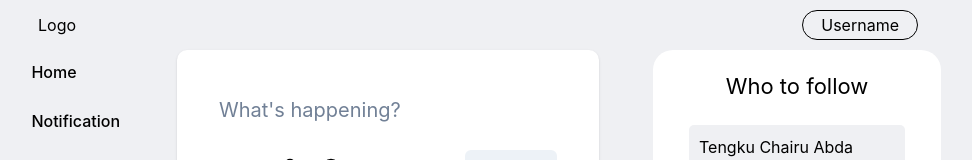
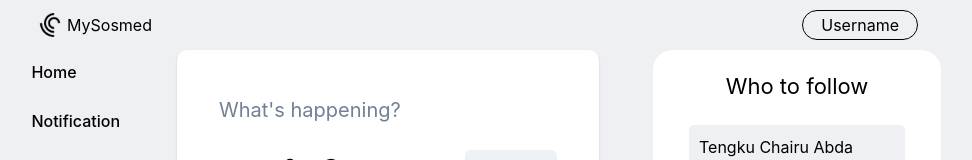
Before and after one commit to Chairuabda/exercise-12-kelompok-3, a React (Vite) app: page /home in a window 1280 px wide. Shown: the top 160 px of the page, without its empty margins (162-1134 px from the left). Built offline with nearby package versions, Linux system fonts and the light colour scheme; no server answers; data requests are answered from the project's data file.

Commit message:
update Logo

```diff
--- a/index.html
+++ b/index.html
@@ -2,9 +2,9 @@
 <html lang="en">
   <head>
     <meta charset="UTF-8" />
-    <link rel="icon" type="image/svg+xml" href="/vite.svg" />
+    <link rel="icon" type="image/svg+xml" href="/src/assets/abstract.png" />
     <meta name="viewport" content="width=device-width, initial-scale=1.0" />
-    <title>Vite + React</title>
+    <title>MySosmed</title>
   </head>
   <body style="margin: 0; padding: 0; max-width: 100vw; max-width: 100vw; overflow-x: hidden;">
     <div id="root"></div>
--- a/src/pages/Home/index.jsx
+++ b/src/pages/Home/index.jsx
@@ -1,7 +1,8 @@
-import { Box } from "@chakra-ui/react";
+import { Box, Image, Text } from "@chakra-ui/react";
 import { SideNavbar } from "../components/SideNavbar";
 import { UserBar } from "../components/UserBar";
 import { MidSection } from "../components/MidSection";
+import Logo from "../../assets/BlackAbstract.png";
 
 export const Home = () => {
 	return (
@@ -29,7 +30,10 @@ export const Home = () => {
 					left={"200"}
 					right={"200"}
 				>
-					<Box>Logo</Box>
+					<Box display={"flex"} alignItems={"center"}>
+						<Image src={Logo} h={"24px"} />
+						<Text ml={"5px"}>MySosmed</Text>
+					</Box>
 					<Box
 						border={"1px solid black"}
 						p={"2px 18px"}
```
Also changed, not shown: src/assets/BlackAbstract.png (added), src/assets/abstract.png (added).
